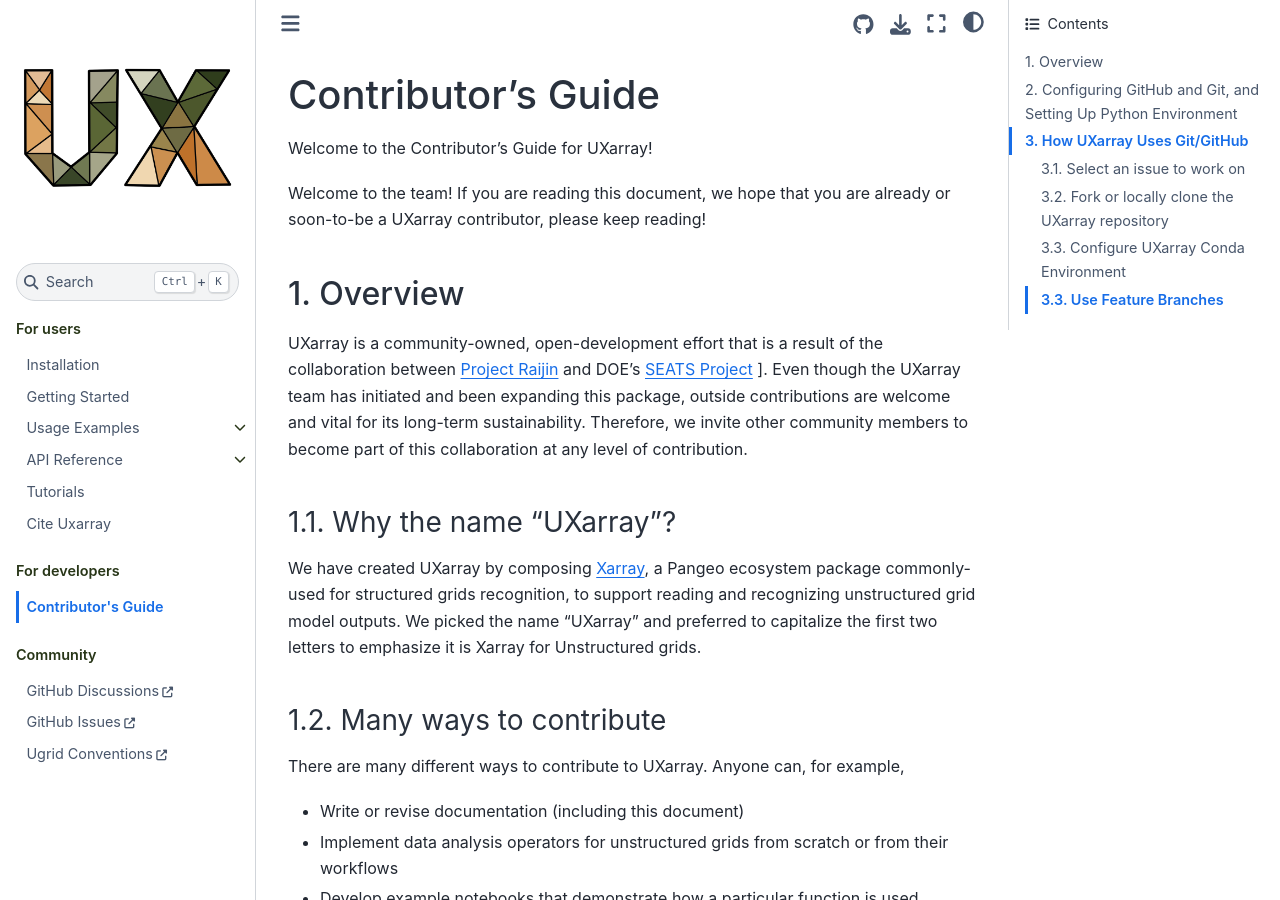
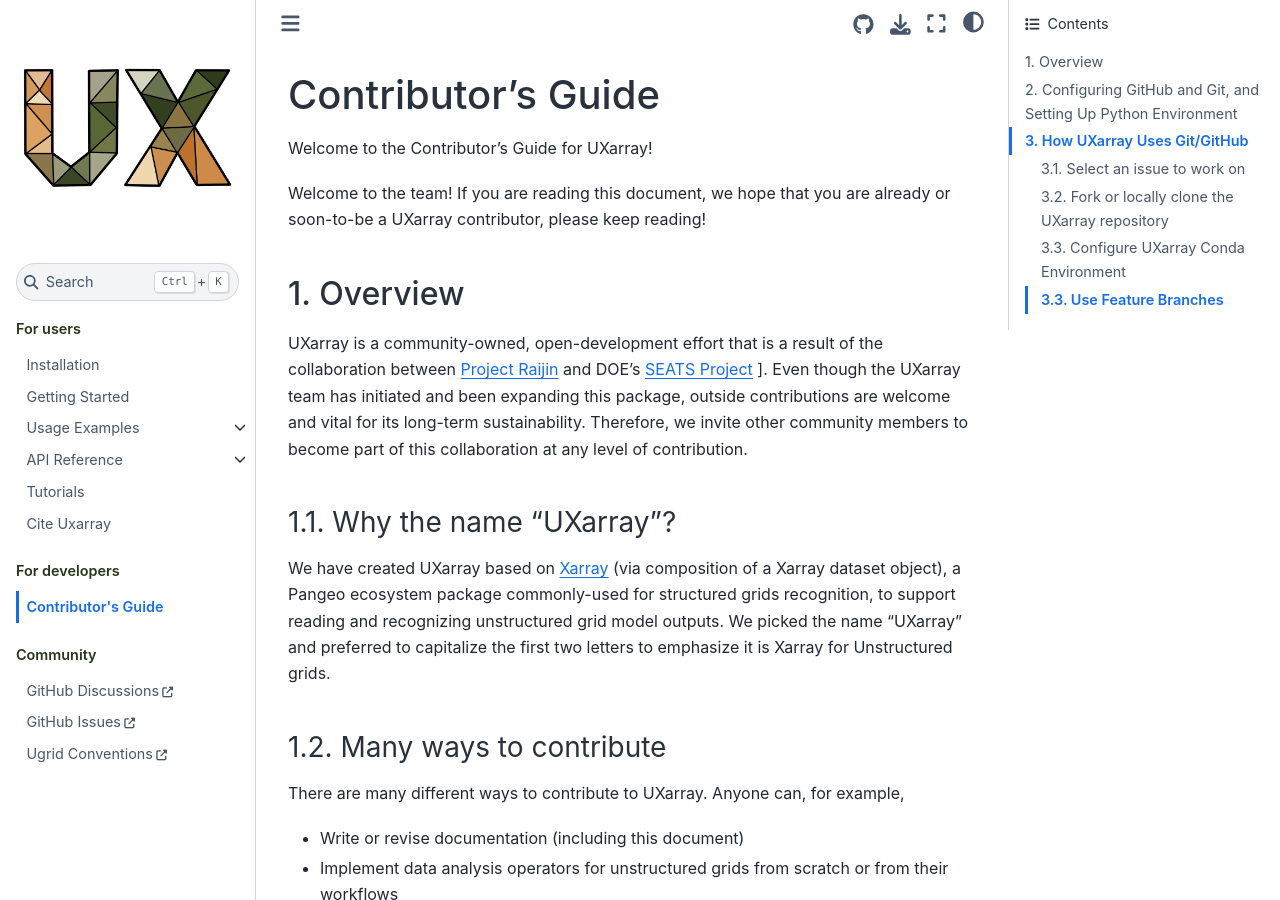
Before and after one commit to UXARRAY/uxarray, a Sphinx documentation site: the page built from docs/contributing.rst, in a window 1280 px wide and 900 px high. Built offline with Sphinx 7.4.7 and the Sphinx Book theme 1.1.4, drawn with Linux system fonts in a browser that asks for light colours.

Commit message:
Add @anissa111's suggestion for Xarray part

```diff
--- a/docs/contributing.rst
+++ b/docs/contributing.rst
@@ -25,12 +25,12 @@
 1.1. Why the name "UXarray"?
 ----------------------------
 
-We have created UXarray by composing `Xarray <https://docs.xarray.dev/en/stable/>`_,
-a Pangeo ecosystem package commonly-used  for structured grids
-recognition, to support reading and recognizing unstructured grid
-model outputs. We picked the name "UXarray" and preferred to
-capitalize the first two letters to emphasize it is Xarray for
-Unstructured grids.
+We have created UXarray based on `Xarray <https://docs.xarray.dev/en/stable/>`_
+(via composition of a Xarray dataset object), a Pangeo ecosystem package
+commonly-used  for structured grids recognition, to support reading and
+recognizing unstructured grid model outputs. We picked the name "UXarray"
+and preferred to capitalize the first two letters to emphasize it is Xarray
+for Unstructured grids.
 
 1.2. Many ways to contribute
 ----------------------------
```
